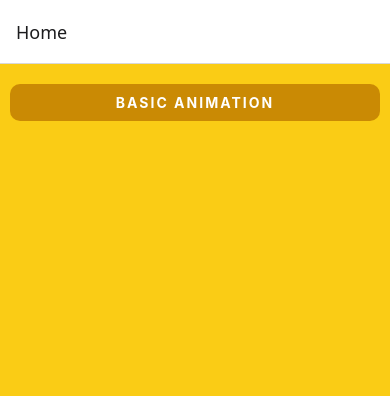
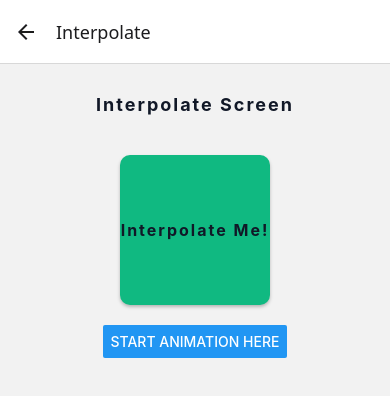
Before and after one commit to nansmatty/React-Native-Animation, a React Native app: screen /Interpolate in a window 390 px wide. Shown: the top 396 px of the page. Built offline with nearby package versions, Linux system fonts and the light colour scheme.

Commit message:
Detailed Learning on Interpolate

```diff
--- a/src/RootNavigator.tsx
+++ b/src/RootNavigator.tsx
@@ -3,10 +3,12 @@ import React from 'react';
 import {createStackNavigator} from '@react-navigation/stack';
 import HomeScreen from './screens/HomeScreen';
 import BasicAnimationScreen from './screens/BasicAnimationScreen';
+import InterpolationScreen from './screens/InterpolationScreen';
 
 export type RootStackParamsList = {
   Home: undefined;
   BasicAnimation: undefined;
+  Interpolate: undefined;
 };
 
 const Stack = createStackNavigator<RootStackParamsList>();
@@ -16,6 +18,7 @@ const RootNavigator = () => {
     <Stack.Navigator>
       <Stack.Screen name="Home" component={HomeScreen} />
       <Stack.Screen name="BasicAnimation" component={BasicAnimationScreen} />
+      <Stack.Screen name="Interpolate" component={InterpolationScreen} />
     </Stack.Navigator>
   );
 };
--- a/src/screens/HomeScreen.tsx
+++ b/src/screens/HomeScreen.tsx
@@ -14,6 +14,11 @@ const topics = [
     id: 1,
     title: 'Basic Animation',
     screen: 'BasicAnimation',
+  },
+  {
+    id: 2,
+    title: 'Interpolate Animation',
+    screen: 'Interpolate',
   },
 ];
 
--- /dev/null
+++ b/src/screens/InterpolationScreen.tsx
@@ -0,0 +1,96 @@
+import {Animated, Button, Easing, StyleSheet, Text, View} from 'react-native';
+import React, {useRef} from 'react';
+import {ScrollView} from 'react-native-gesture-handler';
+
+const InterpolationScreen = () => {
+  const animation = useRef(new Animated.Value(0)).current;
+
+  const handleStartAnimation = () => {
+    Animated.timing(animation, {
+      toValue: 1,
+      duration: 2500,
+      useNativeDriver: true,
+    }).start(() => animation.setValue(0));
+  };
+
+  const backgroundColor = animation.interpolate({
+    inputRange: [0, 1],
+    outputRange: ['#10b981', '#0ea5e9'],
+  });
+
+  const rotate = animation.interpolate({
+    inputRange: [0, 1],
+    outputRange: ['0deg', '360deg'],
+  });
+
+  const borderRadius = animation.interpolate({
+    inputRange: [0, 1],
+    outputRange: [10, 100],
+  });
+
+  const size = animation.interpolate({
+    inputRange: [0, 1],
+    outputRange: [150, 250],
+  });
+
+  return (
+    <ScrollView contentContainerStyle={styles.sectionContainer}>
+      <Text
+        style={[
+          styles.sectionTitle,
+          {fontSize: 18, marginVertical: 20, color: '#111827'},
+        ]}>
+        Interpolate Screen
+      </Text>
+      <Animated.View
+        style={[
+          styles.viewBox,
+          {
+            backgroundColor,
+            borderRadius,
+            transform: [{rotate}],
+          },
+        ]}>
+        <Text
+          style={[
+            styles.sectionTitle,
+            {fontSize: 16, marginVertical: 20, color: '#111827'},
+          ]}>
+          Interpolate Me!
+        </Text>
+      </Animated.View>
+      <Button title="Start Animation Here" onPress={handleStartAnimation} />
+    </ScrollView>
+  );
+};
+
+const styles = StyleSheet.create({
+  sectionContainer: {
+    flexGrow: 1,
+    alignItems: 'center',
+    padding: 10,
+    minHeight: '100%',
+  },
+  sectionTitle: {
+    textAlign: 'center',
+    fontWeight: 'bold',
+    letterSpacing: 2,
+  },
+  viewBox: {
+    width: 150,
+    height: 150,
+    justifyContent: 'center',
+    alignItems: 'center',
+    marginVertical: 20,
+    shadowColor: '#000',
+    shadowOffset: {
+      width: 0,
+      height: 2,
+    },
+    shadowOpacity: 0.25,
+    shadowRadius: 3.5,
+    elevation: 5,
+  },
+});
+
+export default InterpolationScreen;
```
